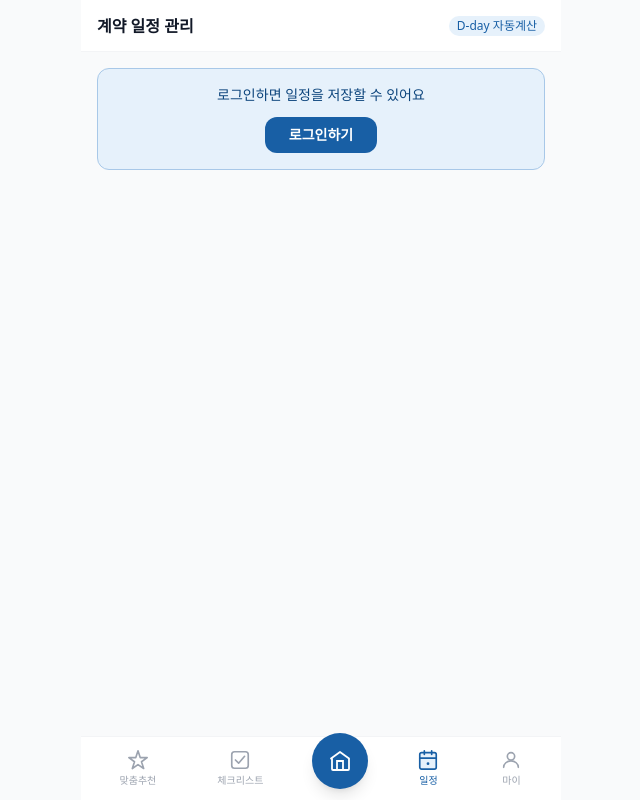
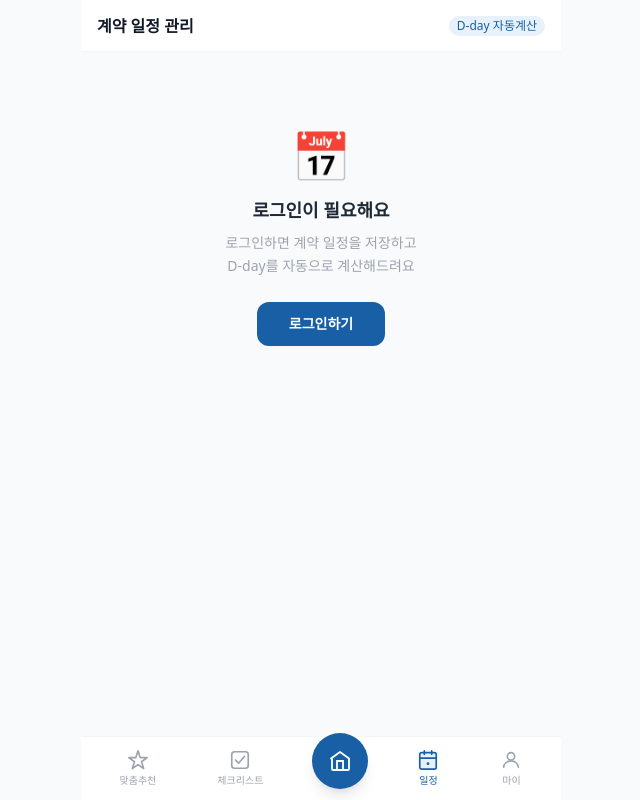
Before and after one commit to jipsa-app/jipsa-client, a React (Vite) app: page /schedule in a window 1280 px wide. Shown: the whole page, without its empty margins (319-959 px from the left). Built offline with nearby package versions, Linux system fonts and the light colour scheme.

Commit message:
fix: 닉네임 변경 후 마이페이지 이동, 일정 비로그인 화면 개선, 서류 상세 BottomNav 추가

```diff
--- a/src/pages/Documents.jsx
+++ b/src/pages/Documents.jsx
@@ -333,6 +333,7 @@ function DocDetail({ doc, onBack }) {
           </a>
         </div>
       </div>
+      <BottomNav />
     </div>
   )
 }
--- a/src/pages/EditProfile.jsx
+++ b/src/pages/EditProfile.jsx
@@ -72,6 +72,7 @@ export default function EditProfile() {
       await updateNickname(nickname.trim())
       localStorage.setItem('nickname', nickname.trim())
       showToast('닉네임이 변경되었어요! ✅', 'success')
+      setTimeout(() => navigate('/mypage'), 1200)
     } catch (e) {
       showToast(e.response?.data?.message || '닉네임 변경에 실패했어요.')
     } finally {
--- a/src/pages/Schedule.jsx
+++ b/src/pages/Schedule.jsx
@@ -270,11 +270,15 @@ export default function Schedule() {
 
       <div className="flex-1 px-4 py-4 space-y-3 overflow-y-auto">
         {!isLoggedIn && (
-          <div className="bg-[#E6F1FB] border border-[#A8C8E8] rounded-xl px-4 py-4 text-center">
-            <p className="text-sm text-[#0C447C] font-medium mb-3">로그인하면 일정을 저장할 수 있어요</p>
+          <div className="flex flex-col items-center justify-center py-16 text-center">
+            <div className="text-5xl mb-4">📅</div>
+            <p className="font-bold text-gray-800 text-lg mb-2">로그인이 필요해요</p>
+            <p className="text-sm text-gray-400 mb-6 leading-relaxed">
+              로그인하면 계약 일정을 저장하고<br/>D-day를 자동으로 계산해드려요
+            </p>
             <button
               onClick={() => navigate('/login')}
-              className="text-sm font-semibold text-white bg-[#185FA5] px-6 py-2 rounded-xl"
+              className="text-sm font-semibold text-white bg-[#185FA5] px-8 py-3 rounded-xl"
             >
               로그인하기
             </button>
```
